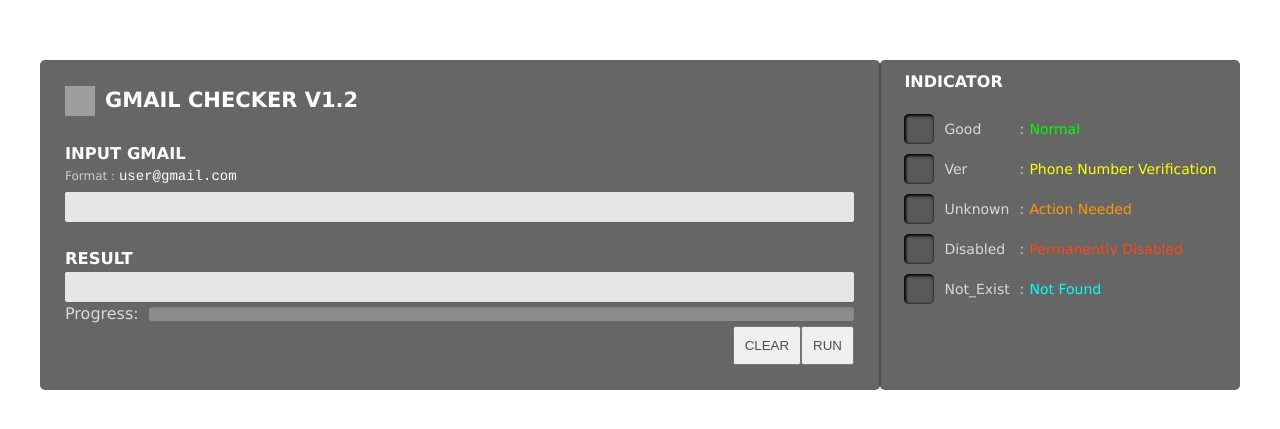
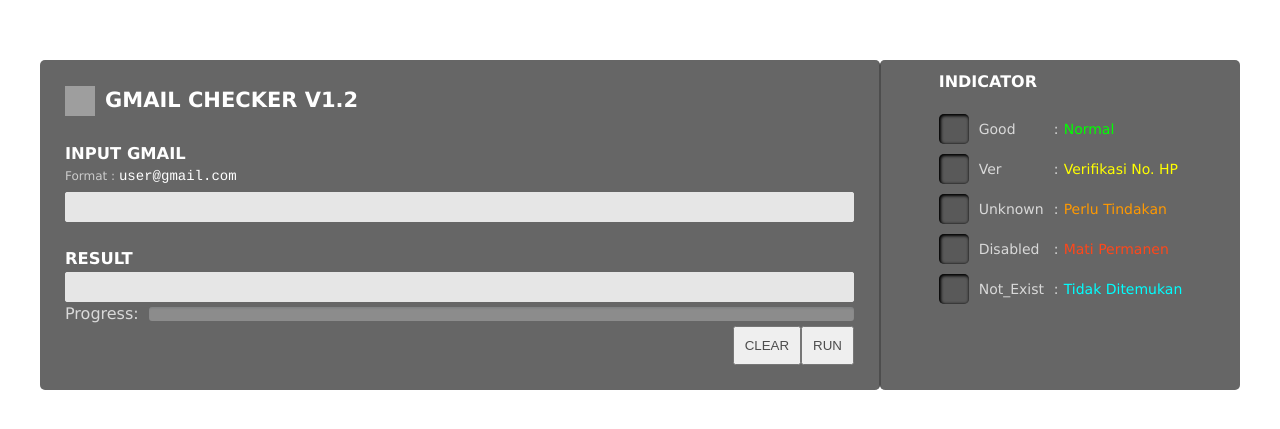
Before and after one commit to gmooy/gmooy, a plain HTML site: page index.html in a window 1280 px wide. Shown: the part 175-604 px from the top of the page. Drawn offline with Linux system fonts and the light colour scheme; grey boxes are pictures that could not be loaded.

Commit message:
index.html

```diff
--- a/index.html
+++ b/index.html
@@ -275,25 +275,25 @@
 							<span id="rp-ver" style=";border-radius:5px;width:30px;height:30px;font-weight:bold;background:#595959;text-align:center;box-shadow: 1px 1px 3px 1px inset #000000;display:flex;justify-content:center;align-items:center;margin-right:10px;color:#ffff00;"></span>
 							<p style="width:75px">Ver</p>
 							<div style="width:10px;">:</div>
-							<div style="color:#ffff00;">Phone Number Verification</div>
+							<div style="color:#ffff00;">Verifikasi No. HP</div>
 						</div>
 						<div style="display:flex;justify-content:left;align-items:center;padding:5px 0px 5px 0px">
 							<span id="rp-unknown" style=";border-radius:5px;width:30px;height:30px;font-weight:bold;background:#595959;text-align:center;box-shadow: 1px 1px 3px 1px inset #000000;display:flex;justify-content:center;align-items:center;margin-right:10px;color:#ff9900;"></span>
 							<p style="width:75px">Unknown</p>
 							<div style="width:10px">:</div>
-							<div style="color:#ff9900;">Action Needed</div>
+							<div style="color:#ff9900;">Perlu Tindakan</div>
 						</div>
 						<div style="display:flex;justify-content:left;align-items:center;padding:5px 0px 5px 0px">
 							<span id="rp-disabled" style=";border-radius:5px;width:30px;height:30px;font-weight:bold;background:#595959;text-align:center;box-shadow: 1px 1px 3px 1px inset #000000;display:flex;justify-content:center;align-items:center;margin-right:10px;color:#ff471a;"></span>
 							<p style="width:75px">Disabled</p>
 							<div style="width:10px;">:</div>
-							<div style="color:#ff471a;">Permanently Disabled</div>
+							<div style="color:#ff471a;">Mati Permanen</div>
 						</div>
 						<div style= "display:flex;justify-content:left;align-items:center;padding:5px 0px 5px 0px">
 							<span id="rp-not-exist" style=";border-radius:5px;width:30px;height:30px;font-weight:bold;background:#595959;text-align:center;box-shadow: 1px 1px 3px 1px inset #000000;display:flex;justify-content:center;align-items:center;margin-right:10px;color:#00ffff;"></span>
 							<p style="width:75px">Not_Exist</p>
 							<div style="width:10px">:</div>
-							<div style="color:#00ffff;">Not Found</div>
+							<div style="color:#00ffff;">Tidak Ditemukan</div>
 						</div>
 					</div>
 				</div>
```
